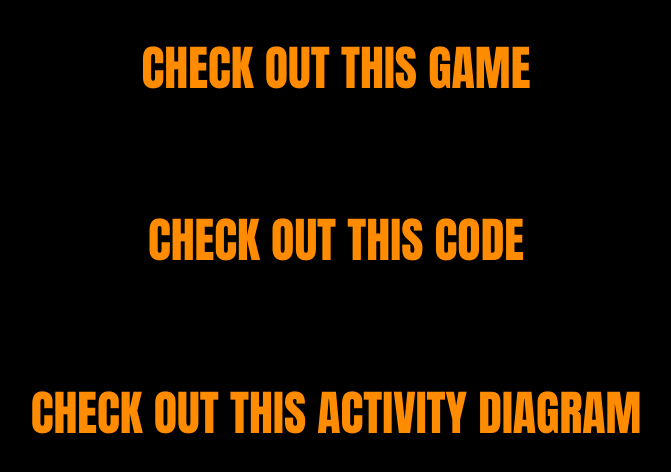
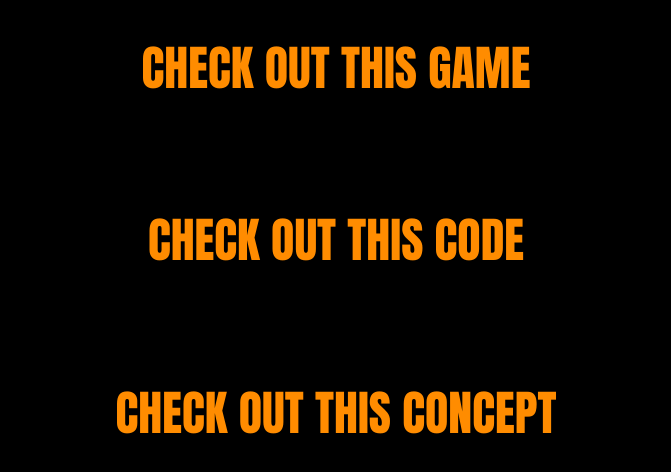
Before and after one commit to richamukasa/EIA2-SoSe2022, a plain HTML site: page A03/Aufgabe3.html in a window 1280 px wide. Shown: the whole page, without its empty margins (304-975 px from the left). Drawn offline with Linux system fonts and the light colour scheme.

Commit message:
Update Aufgabe3.html

```diff
--- a/A03/Aufgabe3.html
+++ b/A03/Aufgabe3.html
@@ -10,6 +10,6 @@
 <body>
     <h1><a href="https://richamukasa.github.io/EIA2-SoSe2022/A03/Memory/Memory.html" target="_blank">CHECK OUT THIS GAME</a></h1> <br>
     <h1><a href="https://github.com/richamukasa/EIA2-SoSe2022/blob/main/A03/Memory/script.ts" target="_blank">CHECK OUT THIS CODE</a></h1> <br>
-    <h1><a href="MemoryConcept.pdf" target="_blank">CHECK OUT THIS ACTIVITY DIAGRAM</a></h1>
+    <h1><a href="MemoryConcept.pdf" target="_blank">CHECK OUT THIS CONCEPT</a></h1>
 </body>
 </html>
```
